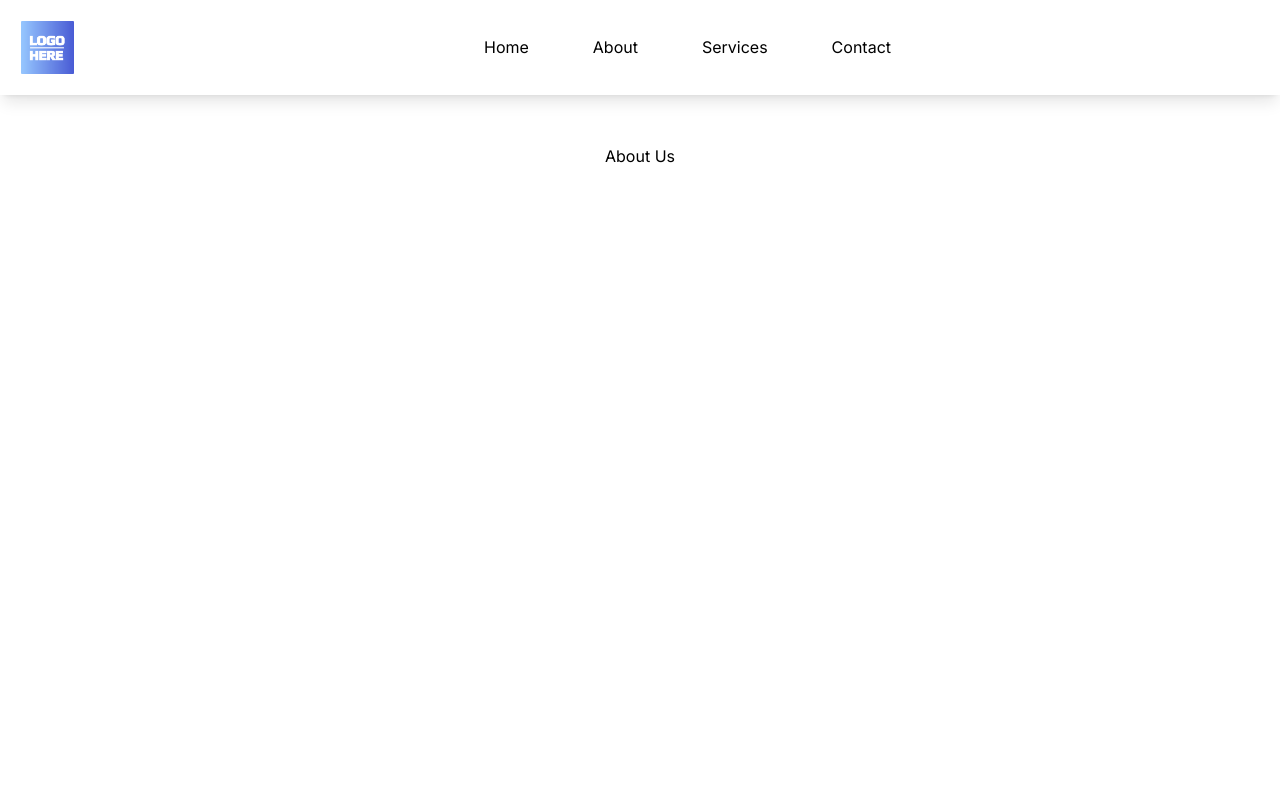
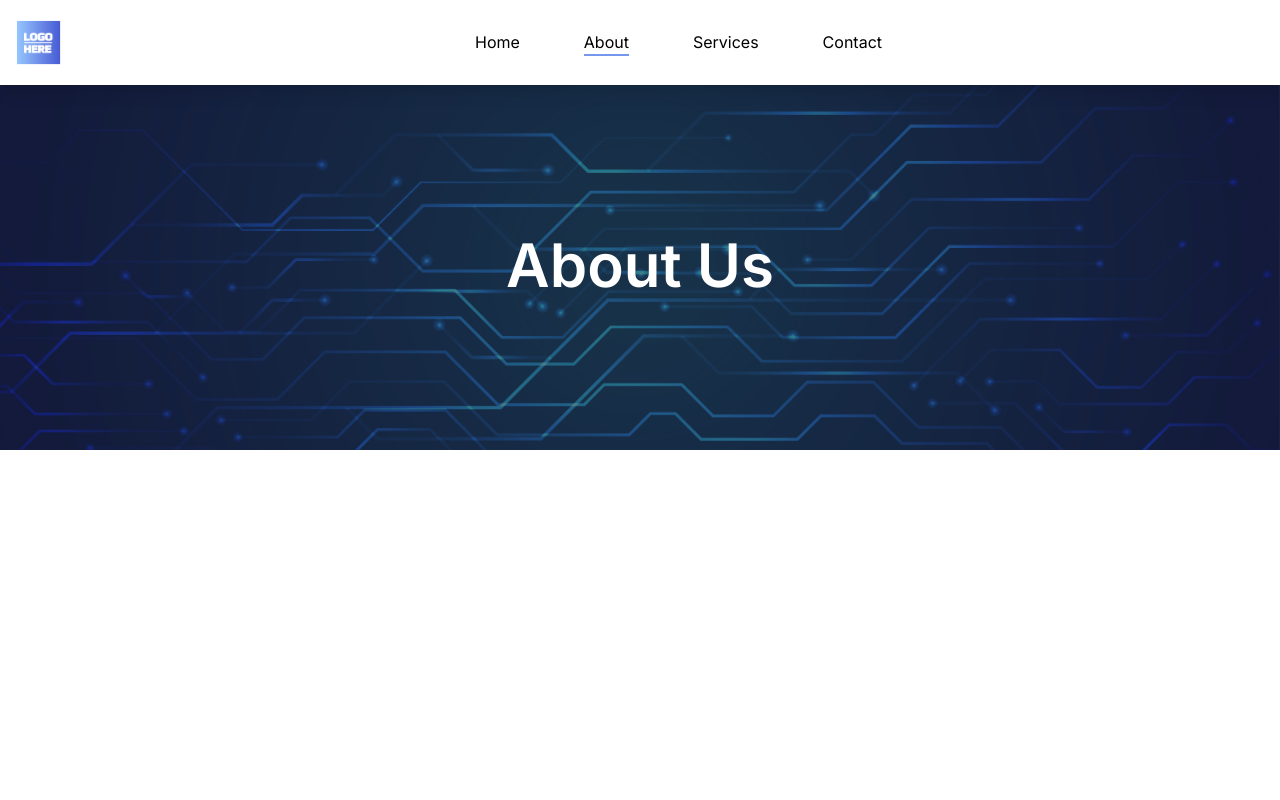
Before and after one commit to dna-projects/web-design-template, a Next.js app: page /about in a window 1280 px wide. Shown: the top 800 px of the page. Built offline with nearby package versions, Linux system fonts and the light colour scheme.

Commit message:
Add banner component. Include banner for About page. For Navbar, import pathname to indicate which page is currently selected and include underline for selected item in menu.

```diff
--- a/app/about/layout.tsx
+++ b/app/about/layout.tsx
@@ -1,10 +1,12 @@
 import Navbar from '../../components/Navbar';
+import Banner from '../../components/Banner';
 import Footer from '../../components/Footer';
 
 export default function AboutLayout({ children }: { children: React.ReactNode }) {
     return (
         <>
             <Navbar />
+            <Banner headline='About Us' />
             <main>{children}</main>
             <Footer />
         </>
--- a/app/about/page.tsx
+++ b/app/about/page.tsx
@@ -3,7 +3,7 @@ export default function About() {
     return (
         <>
             <main className='flex min-h-screen flex-col items-center justify-between p-36'>
-                <h1>About Us</h1>
+                {/* <h1>About Us</h1> */}
             </main>
         </>
     );
--- a/app/page.tsx
+++ b/app/page.tsx
@@ -6,9 +6,9 @@ export default function Home() {
   return (
     <>
       <Navbar />
-        <main className="flex min-h-screen flex-col items-center justify-between p-36">
-          <h1>Home Page</h1>
-        </main>
+      <main className="flex min-h-screen flex-col items-center justify-between p-36">
+        <h1>Home Page</h1>
+      </main>
       <Footer />
     </>
   );
--- /dev/null
+++ b/components/Banner.tsx
@@ -0,0 +1,27 @@
+import Link from 'next/link';
+import Image from 'next/image'
+
+type BannerProps = {
+    headline: string;
+    // image: string;
+};
+
+export default function Banner({ headline }: BannerProps) {
+    return (
+        <>
+            {/* <Image
+                src='/banner-background1.png'
+                alt=''
+                width={25}
+                height={25}
+                priority={true}
+                className='j'
+            /> */}
+            <div className='banner-image flex justify-center relative w-full h-[450px] text-white'>
+                <div className='flex justify-center absolute bg-gray-800 opacity-60 w-full h-full'></div>
+                <h1 className='self-center text-[60px] font-semibold mt-20 z-20'>{headline}</h1>
+
+            </div>
+        </>
+    );
+}
--- a/components/Navbar.tsx
+++ b/components/Navbar.tsx
@@ -1,10 +1,16 @@
+'use client'
+
 import Link from 'next/link';
 import Image from 'next/image'
+import { usePathname } from 'next/navigation';
+
 
 export default function Navbar() {
+    const currentPath = usePathname()
+
     return (
         <>
-            <nav className='flex flex-row fixed w-full bg-white shadow-lg z-50'>
+            <nav className='flex flex-row fixed w-full h-[85px] bg-white shadow-lg z-50'>
 
                 {/* Logo */}
                     <Image
@@ -13,7 +19,7 @@ export default function Navbar() {
                         width={150}
                         height={150}
                         priority={true}
-                        className='w-[55px] m-5'
+                        className='self-center w-[45px] h-[45px] m-4'
                     />
 
                 {/* Hamburger Menu */}
@@ -34,32 +40,32 @@ export default function Navbar() {
                 </div>
 
                 {/* Menu */}
-                <nav className='hidden justify-center self-center w-full gap-16 lg:flex'>
-                    <Link href='/' className='group flex flex-col'>
+                <div className='hidden justify-center self-center w-full gap-16 lg:flex'>
+                    <Link href='/' className={`group flex flex-col ${currentPath === '/' ? 'active' : ''}`}>
                         <div>Home</div>
-                        <div className='w-0 h-0.5 bg-[#7598ED] transition-width duration-300 group-hover:w-full'></div>
+                        <div className={`h-0.5 bg-[#7598ED] transition-width duration-300 ${currentPath === '/' ? 'w-full' : 'w-0 group-hover:w-full'}`}></div>
                     </Link>
-                    <Link href='/about' className='group flex flex-col'>
+                    <Link href='/about' className={`group flex flex-col ${currentPath === '/about' ? 'active' : ''}`}>
                         <div>About</div>
-                        <div className='w-0 h-0.5 bg-[#7598ED] transition-width duration-300 group-hover:w-full'></div>
+                        <div className={`h-0.5 bg-[#7598ED] transition-width duration-300 ${currentPath === '/about' ? 'w-full' : 'w-0 group-hover:w-full'}`}></div>
                     </Link>
-                    <Link href='/services' className='group flex flex-col'>
+                    <Link href='/services' className={`group flex flex-col ${currentPath === '/services' ? 'active' : ''}`}>
                         <div>Services</div>
-                        <div className='w-0 h-0.5 bg-[#7598ED] transition-width duration-300 group-hover:w-full'></div>
+                        <div className={`h-0.5 bg-[#7598ED] transition-width duration-300 ${currentPath === '/services' ? 'w-full' : 'w-0 group-hover:w-full'}`}></div>
                     </Link>
-                    {/* <Link href='/gallery' className='group flex flex-col'>
+                    {/* <Link href='/gallery' className={`group flex flex-col ${currentPath === '/gallery' ? 'active' : ''}`}>
                         <div>Gallery</div>
-                        <div className='w-0 h-0.5 bg-[#7598ED] transition-width duration-300 group-hover:w-full'></div>
+                        <div className={`h-0.5 bg-[#7598ED] transition-width duration-300 ${currentPath === '/gallery' ? 'w-full' : 'w-0 group-hover:w-full'}`}></div>
                     </Link>
-                    <Link href='/reviews' className='group flex flex-col'>
+                    <Link href='/reviews' className={`group flex flex-col ${currentPath === '/reviews' ? 'active' : ''}`}>
                         <div>Reviews</div>
-                        <div className='w-0 h-0.5 bg-[#7598ED] transition-width duration-300 group-hover:w-full'></div>
+                        <div className={`h-0.5 bg-[#7598ED] transition-width duration-300 ${currentPath === '/reviews' ? 'w-full' : 'w-0 group-hover:w-full'}`}></div>
                     </Link> */}
-                    <Link href='/contact' className='group flex flex-col'>
+                    <Link href='/contact' className={`group flex flex-col ${currentPath === '/contact' ? 'active' : ''}`}>
                         <div>Contact</div>
-                        <div className='w-0 h-0.5 bg-[#7598ED] transition-width duration-300 group-hover:w-full'></div>
+                        <div className={`h-0.5 bg-[#7598ED] transition-width duration-300 ${currentPath === '/contact' ? 'w-full' : 'w-0 group-hover:w-full'}`}></div>
                     </Link>
-                </nav>
+                </div>
 
             </nav>
         </>
--- a/styles/globals.css
+++ b/styles/globals.css
@@ -5,3 +5,11 @@
 body {
   margin: 0;
 }
+
+.banner-image {
+  /* background-image: url('/banner-background1.png'); */
+  background-image: url('/banner-background2.jpg');
+  background-size: cover;
+  background-position: center;
+  height: 450px;
+}
--- a/tailwind.config.ts
+++ b/tailwind.config.ts
@@ -11,7 +11,7 @@ const config: Config = {
       backgroundImage: {
 
       },
-      screens: {
+      screen: {
         'xs': '512px',
         '3xl': '1792px',
         '4xl': '2048px',
```
Also changed, not shown: public/banner-background1.png (added), public/banner-background2.jpg (added).
